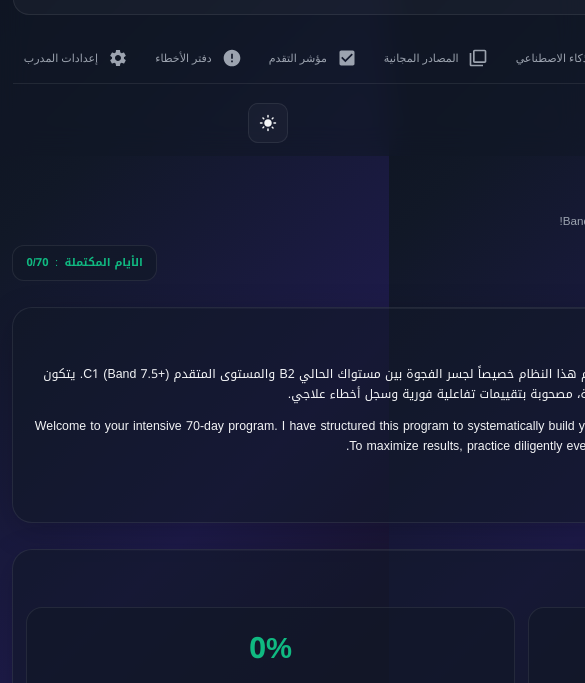
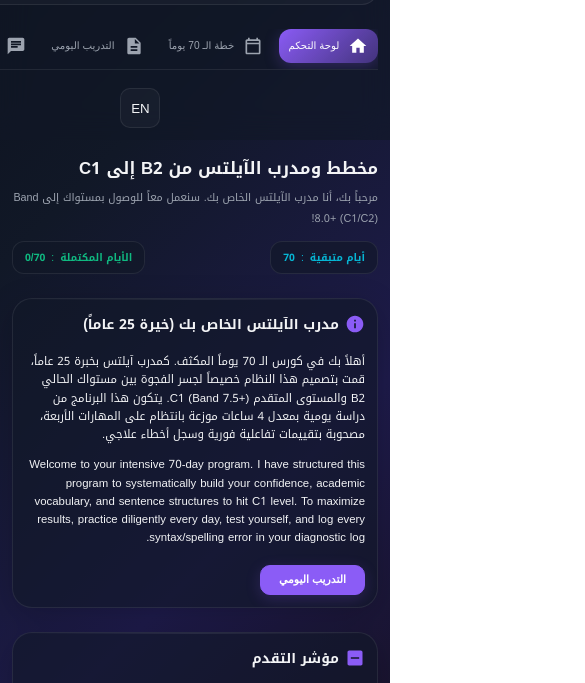
Before and after one commit to MohamedIbrahim71/ielts-mobile-app, a website: page www/index.html in a window 390 px wide. Shown: the part 232-915 px from the top of the page, 585 px wide, since content can reach past the window. Drawn offline with Linux system fonts and the light colour scheme.

Commit message:
Fix horizontal scrolling and enforce responsive layout

```diff
--- a/www/styles.css
+++ b/www/styles.css
@@ -1755,14 +1755,26 @@
 
 /* Responsive Grid Adjustments */
 @media (max-width: 1024px) {
+    html {
+        font-size: 12px;
+    }
+
+    html, body {
+        max-width: 100vw;
+        overflow-x: hidden;
+        position: relative;
+    }
+
     .app-container {
         grid-template-columns: 1fr;
+        max-width: 100vw;
+        overflow-x: hidden;
     }
 
     .sidebar {
         height: auto;
         position: relative;
-        padding: 1.5rem;
+        padding: 1rem;
     }
 
     .nav-menu {
@@ -1770,15 +1782,20 @@
         overflow-x: auto;
         padding-bottom: 0.5rem;
         flex-grow: 0;
+        -webkit-overflow-scrolling: touch;
     }
 
     .nav-item button {
         white-space: nowrap;
+        padding: 0.6rem 0.8rem;
+        font-size: 0.85rem;
     }
 
     .main-content {
         height: auto;
-        padding: 1.5rem;
+        padding: 1rem;
+        max-width: 100vw;
+        overflow-x: hidden;
     }
 
     .dashboard-grid, .daily-details {
@@ -1788,11 +1805,15 @@
     .quiz-simulator-card {
         grid-column: span 1;
     }
-}
-
-@media (max-width: 640px) {
-    html {
-        font-size: 13px;
+
+    .card {
+        padding: 1rem;
+        max-width: 100%;
+    }
+
+    .page-title h1 {
+        font-size: 1.4rem;
+        word-wrap: break-word;
     }
 
     .stats-summary-row {
@@ -1818,25 +1839,4 @@
         width: 100%;
         justify-content: space-around;
     }
-
-    .main-content {
-        padding: 1rem;
-    }
-
-    .sidebar {
-        padding: 1rem;
-    }
-
-    .nav-item button {
-        padding: 0.6rem 0.8rem;
-        font-size: 0.85rem;
-    }
-
-    .card {
-        padding: 1rem;
-    }
-
-    .page-title h1 {
-        font-size: 1.5rem;
-    }
-}
+}
```
